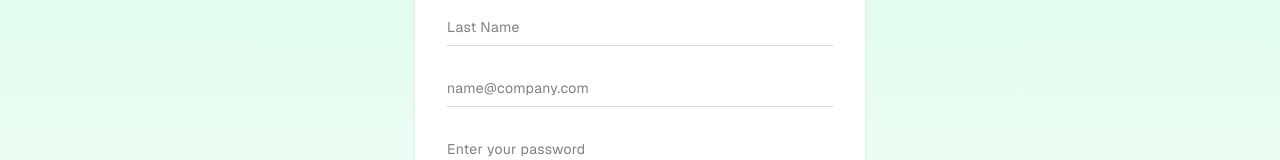
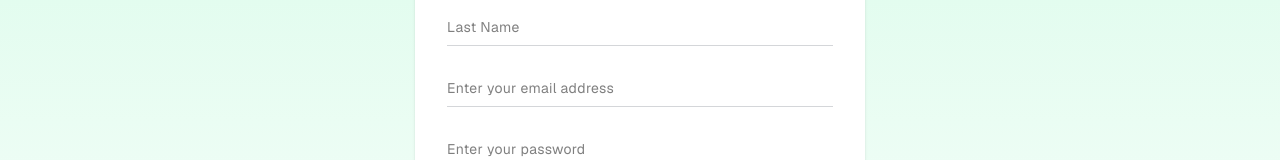
Before and after one commit to elsatafilajj/react-internship-project, a React (Vite) app: page /register in a window 1280 px wide. Shown: the part 314-474 px from the top of the page. Built offline with nearby package versions, Linux system fonts and the light colour scheme; no server answers.

Commit message:
Remove resetForm on error and update email placeholder

```diff
--- a/src/components/RegisterForm/index.tsx
+++ b/src/components/RegisterForm/index.tsx
@@ -37,8 +37,6 @@ export const RegisterForm = () => {
       } catch {
         console.error('Register failed! ');
       }
-
-      formikHelpers.resetForm();
     },
   });
 
@@ -81,7 +79,7 @@ export const RegisterForm = () => {
               type="text"
               name="email"
               label="Your email"
-              placeholder="name@company.com"
+              placeholder="Enter your email address"
               value={formik.values.email}
               onChange={formik.handleChange}
               error={getFormikError(formik, 'email')}
```
